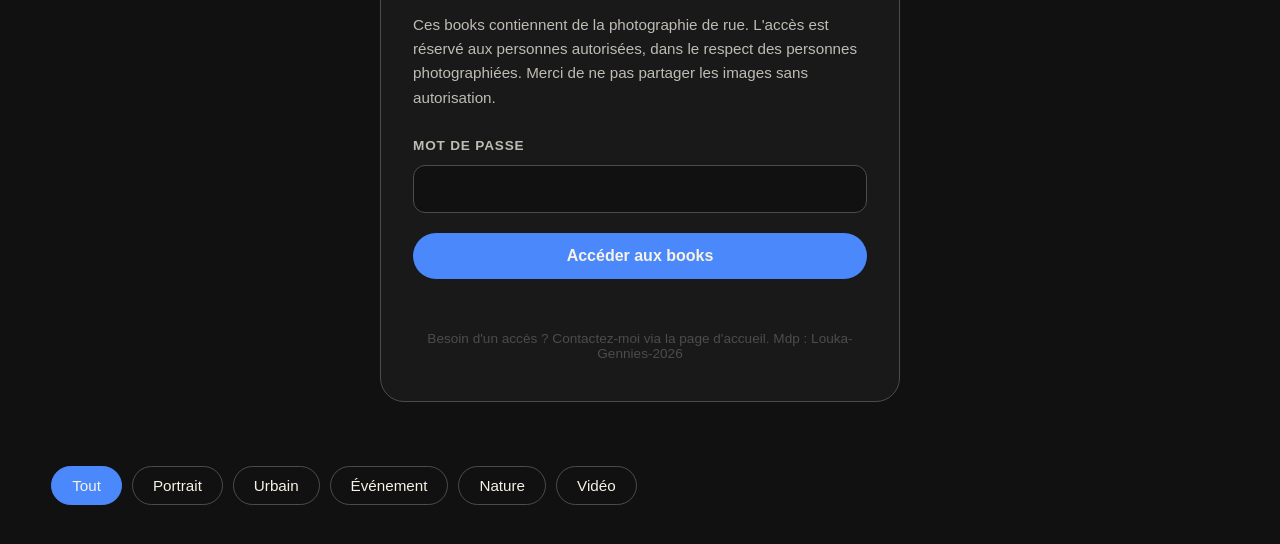
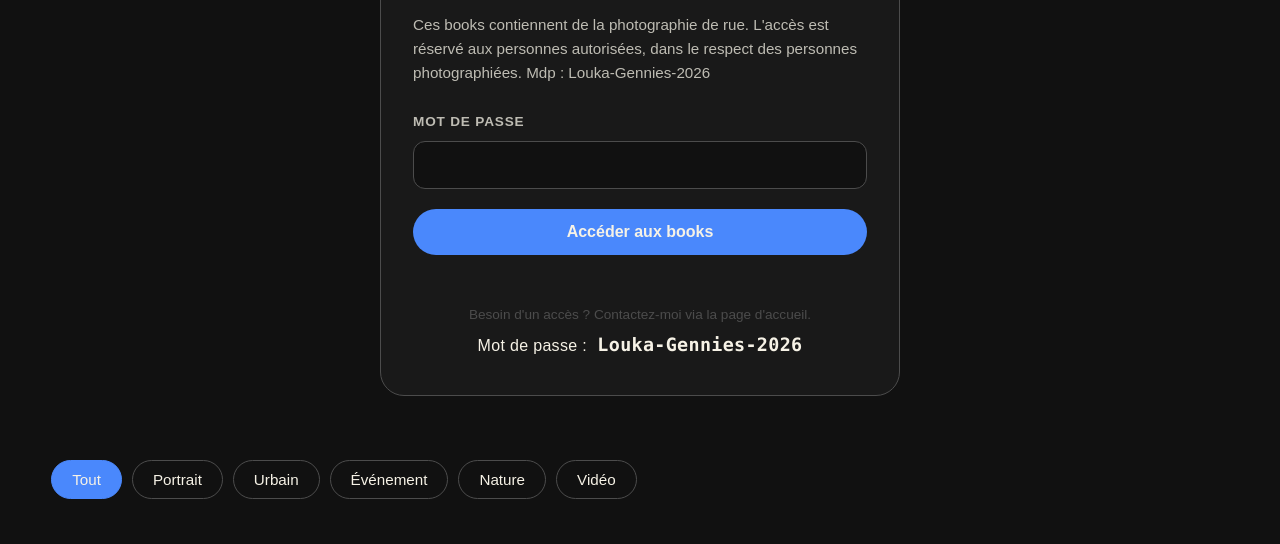
Before and after one commit to Louka-Gennies/Portfolio, a website: page projets.html in a window 1280 px wide. Shown: the part 672-1216 px from the top of the page. Drawn offline with nearby package versions, Linux system fonts and the light colour scheme; a web font is replaced by a local one.

Commit message:
Display book-access password on gate
Add an optional, developer-facing password display for the protected books gate. Inserts a new HTML element (books-gate-password-display) and styling, exposes window.BOOK_ACCESS_DISPLAY in book-access.config.js, and implements updatePasswordDisplay in book-access.js (called on init and exported) to show/hide the value. Also adds i18n labels for the password label in French and English. Intended as a temporary convenience — remove or clear BOOK_ACCESS_DISPLAY for production.

```diff
--- a/projets.html
+++ b/projets.html
@@ -69,6 +69,10 @@
                     </form>
                     <p id="books-gate-error" class="books-gate-error" role="alert" aria-live="polite"></p>
                     <p class="books-gate-hint" data-i18n="books.gate.hint">Besoin d'un accès ? Contactez-moi via la page d'accueil.</p>
+                    <p id="books-gate-password-display" class="books-gate-password-display" hidden>
+                        <span data-i18n="books.gate.passwordLabel">Mot de passe :</span>
+                        <strong class="books-gate-password-value"></strong>
+                    </p>
                 </div>
             </section>
 
--- a/src/css/projets.css
+++ b/src/css/projets.css
@@ -162,6 +162,21 @@
     margin-top: 1.25rem;
     font-size: 0.85rem;
     color: var(--gray);
+}
+
+.books-gate-password-display {
+    margin-top: 0.75rem;
+    font-size: 1rem;
+    color: var(--white);
+    letter-spacing: 0.02em;
+}
+
+.books-gate-password-display strong {
+    margin-left: 0.35rem;
+    font-size: 1.15rem;
+    font-weight: 700;
+    color: var(--blue);
+    font-family: ui-monospace, 'Cascadia Code', 'Consolas', monospace;
 }
 
 .books-lock-btn {
--- a/src/js/book-access.config.js
+++ b/src/js/book-access.config.js
@@ -1,5 +1,7 @@
 /**
  * Mot de passe par défaut : changeme
  * Changez-le tout de suite (voir README, section Books protégés).
+ * BOOK_ACCESS_DISPLAY : affiché sur la page (retirez-le quand vous n'en avez plus besoin).
  */
 window.BOOK_ACCESS_SHA256 = 'e27a9da1359dc7de6788771f52d1e82e8d466afab832fc7536368c1ce46c390f';
+window.BOOK_ACCESS_DISPLAY = 'Louka-Gennies-2026';
--- a/src/js/book-access.js
+++ b/src/js/book-access.js
@@ -127,6 +127,19 @@
   }
 }
 
+function updatePasswordDisplay() {
+  const el = document.getElementById('books-gate-password-display');
+  const valueEl = el?.querySelector('.books-gate-password-value');
+  const password = (window.BOOK_ACCESS_DISPLAY || '').trim();
+  if (!el || !valueEl) return;
+  if (!password) {
+    el.hidden = true;
+    return;
+  }
+  valueEl.textContent = password;
+  el.hidden = false;
+}
+
 function initBookAccess() {
   const form = document.getElementById('books-gate-form');
   form?.addEventListener('submit', handleGateSubmit);
@@ -137,6 +150,7 @@
     document.getElementById('books-gate')?.scrollIntoView({ behavior: 'smooth', block: 'start' });
   });
 
+  updatePasswordDisplay();
   updateUI();
 }
 
@@ -148,6 +162,7 @@
   isConfigured,
   lockSession,
   updateUI,
+  updatePasswordDisplay,
   async hashPassword(password) {
     const hash = await sha256(password);
     console.log('Ajoutez dans src/js/book-access.config.js :\nwindow.BOOK_ACCESS_SHA256 = "' + hash + '";');
--- a/src/js/i18n.js
+++ b/src/js/i18n.js
@@ -128,7 +128,12 @@
     'books.gate.wrongPassword': 'Mot de passe incorrect.',
     'books.gate.notConfigured':
       'Protection non configurée. Copiez book-access.config.example.js en book-access.config.js et définissez un mot de passe.',
+<<<<<<< Updated upstream
     'books.gate.hint': 'Besoin d\'un accès ? Contactez-moi via la page d\'accueil. Mdp : Louka-Gennies-2026',
+=======
+    'books.gate.hint': 'Besoin d\'un accès ? Contactez-moi via la page d\'accueil.',
+    'books.gate.passwordLabel': 'Mot de passe :',
+>>>>>>> Stashed changes
   },
   en: {
     'nav.home': 'Home',
@@ -259,7 +264,12 @@
     'books.gate.wrongPassword': 'Incorrect password.',
     'books.gate.notConfigured':
       'Protection not configured. Copy book-access.config.example.js to book-access.config.js and set a password.',
+<<<<<<< Updated upstream
     'books.gate.hint': 'Need access? Contact me from the home page. Pwd : Louka-Gennies-2026',
+=======
+    'books.gate.hint': 'Need access? Contact me from the home page.',
+    'books.gate.passwordLabel': 'Password:',
+>>>>>>> Stashed changes
   },
 };
 
```
